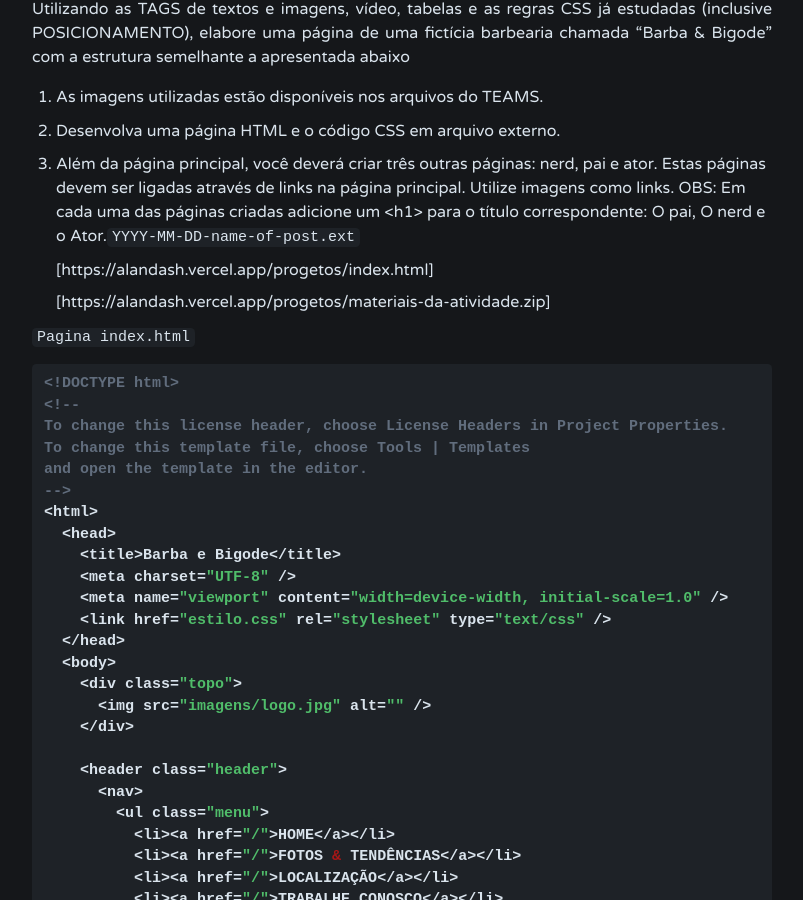
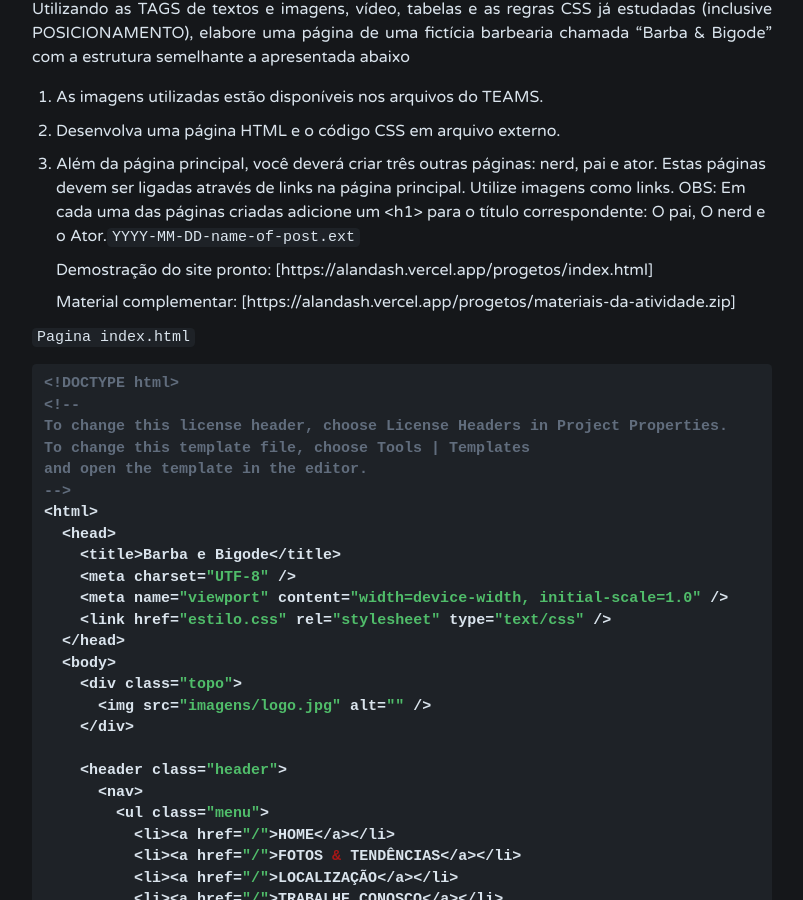
Before and after one commit to AlanPrates/alandash, a Jekyll site: the page built from _posts/2022-04-19-Barba-e-Bigode-IFBA.md, in a window 1280 px wide and 900 px high, scrolled down 462 px. Shown: the whole window, without its empty margins (238-1041 px from the left). Built offline with Jekyll 4.4.1, drawn with Linux system fonts in a browser that asks for light colours; nearby versions of some CDN libraries; comment, search, counter and statistics services are not loaded.

Commit message:
Update 2022-04-19-Barba-e-Bigode-IFBA.md

```diff
--- a/_posts/2022-04-19-Barba-e-Bigode-IFBA.md
+++ b/_posts/2022-04-19-Barba-e-Bigode-IFBA.md
@@ -24,9 +24,9 @@
    devem ser ligadas através de links na página principal. Utilize imagens como links. OBS: Em cada
    uma das páginas criadas adicione um <h1> para o título correspondente: O pai, O nerd e o Ator.`YYYY-MM-DD-name-of-post.ext`
 
-   [https://alandash.vercel.app/progetos/index.html]
+   Demostração do site pronto: [https://alandash.vercel.app/progetos/index.html]
 
-   [https://alandash.vercel.app/progetos/materiais-da-atividade.zip]
+   Material complementar: [https://alandash.vercel.app/progetos/materiais-da-atividade.zip]
 
 `Pagina index.html`
 
```
